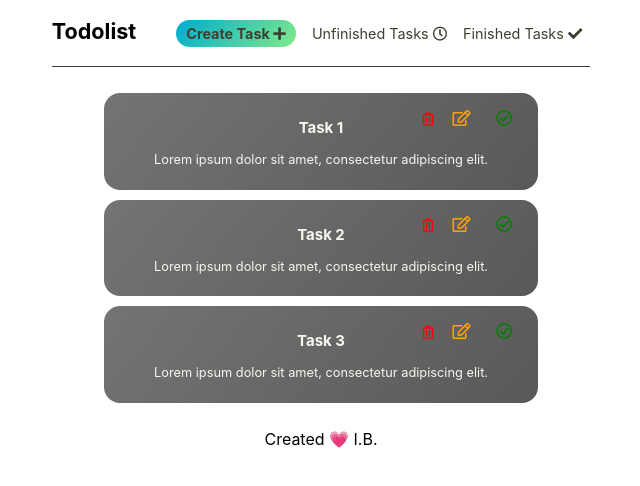
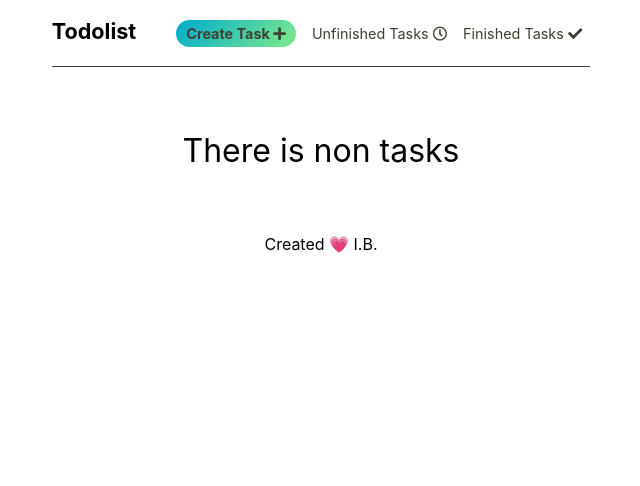
Before and after one commit to igor06brw/todolist, a React (Create React App) app: page / in a window 1280 px wide. Shown: the top 486 px of the page, without its empty margins (319-959 px from the left). Built offline with nearby package versions, Linux system fonts and the light colour scheme.

Commit message:
edit displayed content

```diff
--- a/src/screens/DisplayTaskScreen.js
+++ b/src/screens/DisplayTaskScreen.js
@@ -17,6 +17,11 @@ const List = styled.ul`
     padding: 0;
 `
 
+const Heading = styled.div`
+    font-size: 2em;
+    padding: 2em 0em;
+`
+
 
 const DisplayTaskScreen = () => {
     const dispatch = useDispatch()
@@ -25,18 +30,22 @@ const DisplayTaskScreen = () => {
     const { tasks } = taskList
 
     useEffect(() => {
-        dispatch(listOfTasks())
+        if(tasks === []) {
+            dispatch(listOfTasks())
+        }
     }, [dispatch])
 
     return (
         <Container>
-            <List>
                 {
-                    tasks.map((task) => (
-                        <Task task={task} />
-                    ))
+                    (tasks.length === 0) ? (
+                        <Heading>There is non tasks</Heading>
+                    ) : (
+                        <List>
+                            { tasks.map((task) => (<Task task={task} />)) }
+                        </List>
+                    )
                 }
-            </List>
         </Container>
     )
 }
```
